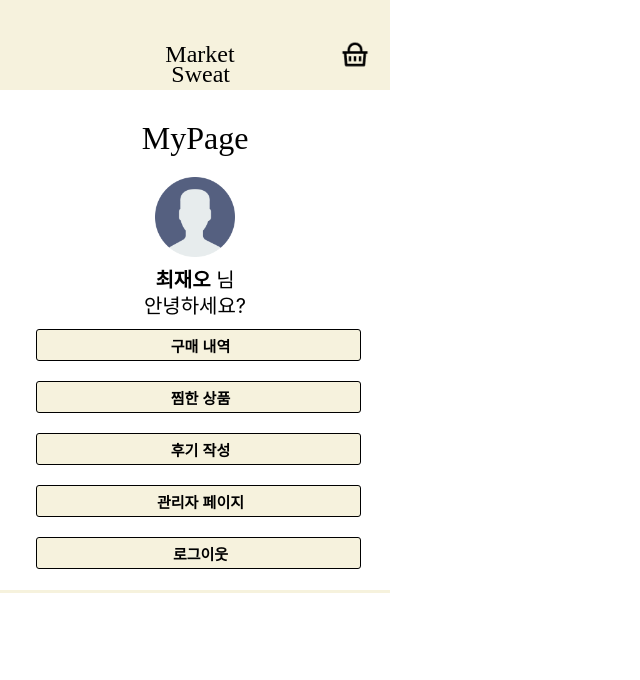
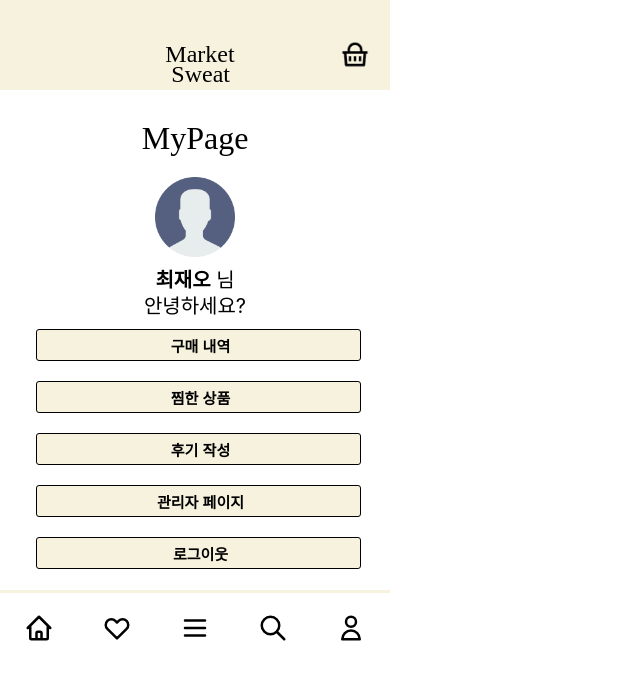
Before and after one commit to jaeochoii/MarketSweat, a React (Create React App) app: page /MyPage in a window 1280 px wide. Shown: the top 680 px of the page, without its empty margins (0-640 px from the left). Built offline with nearby package versions, Linux system fonts and the light colour scheme; a web font is replaced by a local one.

Commit message:
fix. Footer Icon Chage Success

```diff
--- a/src/component/Page/HeartPage.jsx
+++ b/src/component/Page/HeartPage.jsx
@@ -106,7 +106,7 @@ const HeartPage = () => {
           <PriceText>13900 Won</PriceText>
         </InformBox>
       </BodyContent>
-      <Footer />
+      <Footer name="heart" />
     </>
   );
 };
--- a/src/component/Page/LogInPage.jsx
+++ b/src/component/Page/LogInPage.jsx
@@ -100,7 +100,7 @@ const LogInPage = () => {
         <FindIdPwWrap>아이디 찾기 | 비밀번호 찾기</FindIdPwWrap>
         <SignUpBut onClick={onClickSignUp}>회원가입</SignUpBut>
       </BodyContent>
-      <Footer />
+      <Footer name="user" />
     </>
   );
 };
--- a/src/component/Page/MainPage.jsx
+++ b/src/component/Page/MainPage.jsx
@@ -8,7 +8,7 @@ const MainPage = () => {
     <>
       <Header />
       <Body />
-      <Footer />
+      <Footer name="home" />
     </>
   );
 };
--- a/src/component/Page/MenuPage.jsx
+++ b/src/component/Page/MenuPage.jsx
@@ -123,7 +123,7 @@ const MenuPage = () => {
           <ArrowWrap src={Arrow} />
         </CategoryWrapper>
       </BodyContent>
-      <Footer />
+      <Footer name="menu" />
     </>
   );
 };
--- a/src/component/Page/SearchPage.jsx
+++ b/src/component/Page/SearchPage.jsx
@@ -71,7 +71,7 @@ const SearchPage = () => {
         <PopularBox>6. 랜디스 도넛</PopularBox>
         <PopularBox>7. 다운타우너 버거</PopularBox>
       </BodyContent>
-      <Footer />
+      <Footer name="search" />
     </>
   );
 };
--- a/src/uiPage/Footer.jsx
+++ b/src/uiPage/Footer.jsx
@@ -23,45 +23,81 @@ const ButtonWrapper = styled.div`
   display: flex;
   width: 30px;
   height: 30px;
+  margin-top: -20px;
 `;
 
-const Footer = () => {
+const Footer = (props) => {
   const navigate = useNavigate();
 
-  const [click, setClick] = useState("home");
-
-  const onClickHome = () => {
-    navigate("/MainPage");
-    setClick("home");
-  };
-
-  const onClickMenu = () => {
-    navigate("/MenuPage");
-    setClick("menu");
-  };
-
-  const onClickUser = () => {
-    navigate("/LogInPage");
-    setClick("user");
-  };
-
-  const onClickSearch = () => {
-    navigate("/SearchPage");
-    setClick("search");
-  };
-
-  const onClickHeart = () => {
-    navigate("/HeartPage");
-    setClick("heart");
-  };
+  const [click, setClick] = useState(props.name);
 
   return (
     <FootWrapper>
-      <ButtonWrapper onClick={onClickHome}></ButtonWrapper>
-      <ButtonWrapper onClick={onClickHeart}></ButtonWrapper>
-      <ButtonWrapper onClick={onClickMenu}></ButtonWrapper>
-      <ButtonWrapper onClick={onClickSearch}></ButtonWrapper>
-      <ButtonWrapper onClick={onClickUser}></ButtonWrapper>
+      <ButtonWrapper
+        name="home"
+        onClick={() => {
+          setClick(props.name);
+          navigate("/MainPage");
+        }}
+      >
+        {click === "home" ? (
+          <HiOutlineHome style={{ color: "#D8CB93", fontSize: "30px" }} />
+        ) : (
+          <HiOutlineHome style={{ color: "black", fontSize: "30px" }} />
+        )}
+      </ButtonWrapper>
+      <ButtonWrapper
+        name="heart"
+        onClick={() => {
+          setClick(props.name);
+          navigate("/HeartPage");
+        }}
+      >
+        {click === "heart" ? (
+          <HiOutlineHeart style={{ color: "red", fontSize: "30px" }} />
+        ) : (
+          <HiOutlineHeart style={{ color: "black", fontSize: "30px" }} />
+        )}
+      </ButtonWrapper>
+      <ButtonWrapper
+        name="menu"
+        onClick={() => {
+          setClick(props.name);
+          navigate("/MenuPage");
+        }}
+      >
+        {click === "menu" ? (
+          <HiOutlineMenu style={{ color: "#D8CB93", fontSize: "30px" }} />
+        ) : (
+          <HiOutlineMenu style={{ color: "black", fontSize: "30px" }} />
+        )}
+      </ButtonWrapper>
+      <ButtonWrapper
+        name="search"
+        onClick={() => {
+          setClick(props.name);
+          navigate("/SearchPage");
+        }}
+      >
+        {click === "search" ? (
+          <HiOutlineSearch style={{ color: "D8CB93", fontSize: "30px" }} />
+        ) : (
+          <HiOutlineSearch style={{ color: "black", fontSize: "30px" }} />
+        )}
+      </ButtonWrapper>
+      <ButtonWrapper
+        name="user"
+        onClick={() => {
+          setClick(props.user);
+          navigate("/LogInPage");
+        }}
+      >
+        {click === "user" ? (
+          <HiOutlineUser style={{ color: "D8CB93", fontSize: "30px" }} />
+        ) : (
+          <HiOutlineUser style={{ color: "black", fontSize: "30px" }} />
+        )}
+      </ButtonWrapper>
     </FootWrapper>
   );
 };
```
